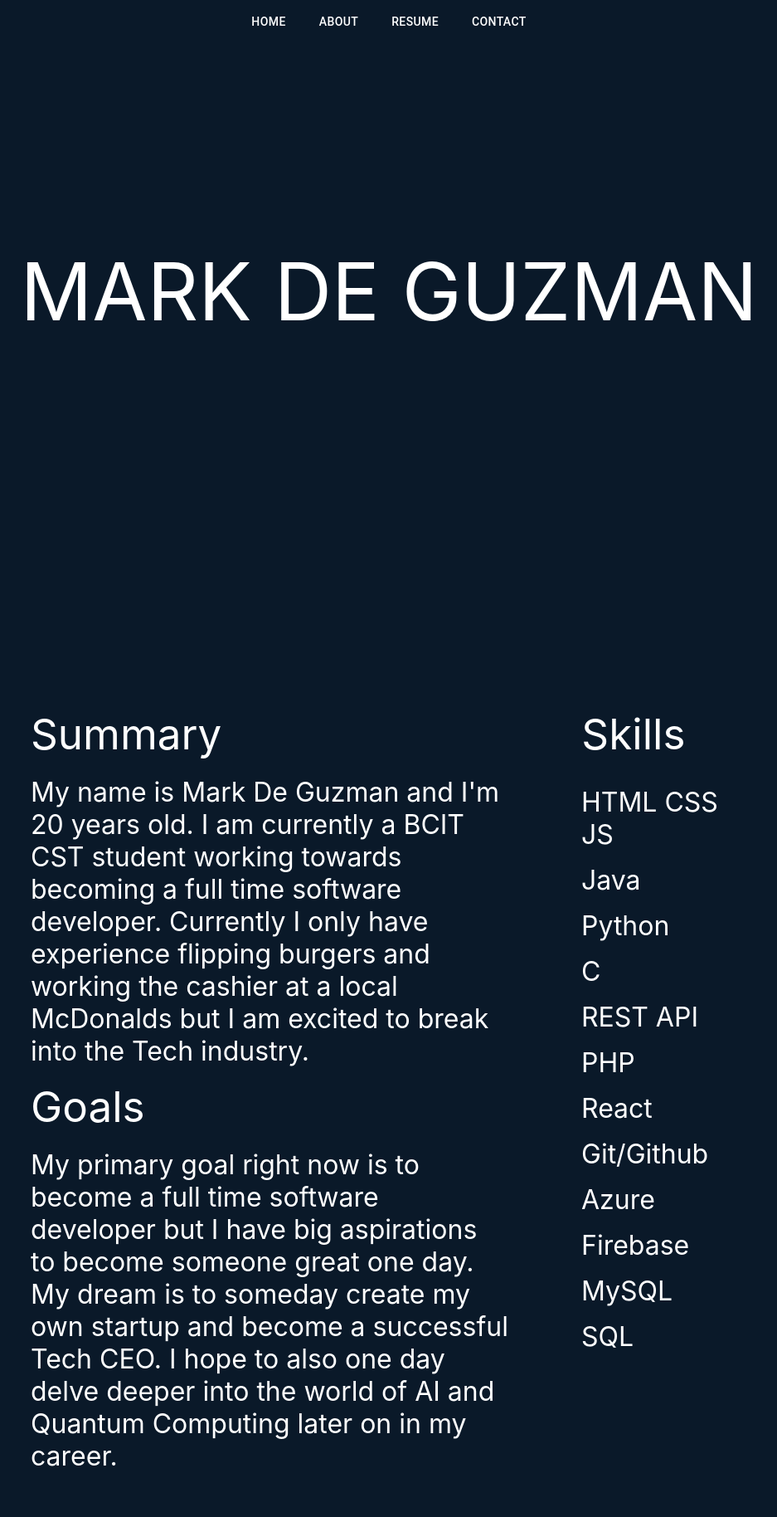
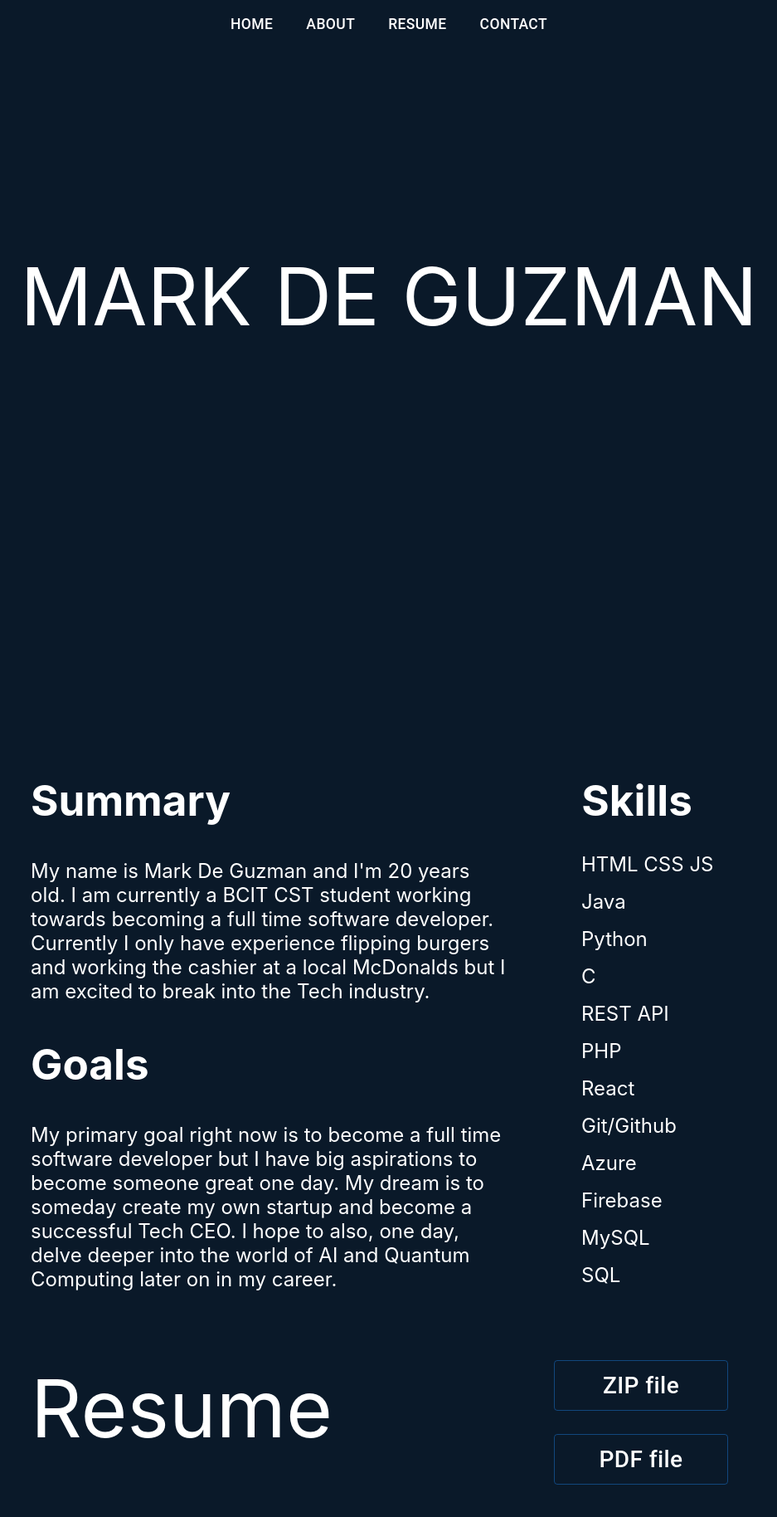
Before and after one commit to mark-p7/markdeguzman, a React (Create React App) app: page / in a window 1280 px wide. Shown: the top 1828 px of the page at 83% size, without its empty margins (171-1108 px from the left). Built offline with nearby package versions, Linux system fonts and the light colour scheme; no server answers.

Commit message:
added resume component

```diff
--- a/package.json
+++ b/package.json
@@ -6,6 +6,7 @@
   "dependencies": {
     "@emotion/react": "^11.8.2",
     "@emotion/styled": "^11.8.1",
+    "@mui/icons-material": "^5.5.1",
     "@mui/material": "^5.5.3",
     "@testing-library/jest-dom": "^5.16.3",
     "@testing-library/react": "^12.1.4",
@@ -13,8 +14,10 @@
     "axios": "^0.26.1",
     "react": "^17.0.2",
     "react-dom": "^17.0.2",
+    "react-reveal": "^1.2.2",
     "react-router-dom": "^6.3.0",
     "react-scripts": "5.0.0",
+    "react-scroll": "^1.8.6",
     "styled-components": "^5.3.5",
     "web-vitals": "^2.1.4"
   },
--- a/src/components/Navbar.js
+++ b/src/components/Navbar.js
@@ -1,5 +1,7 @@
-import { Button, Box } from "@mui/material";
-import React, { useEffect, useRef } from "react";
+import { Typography, Button, Box, ThemeProvider } from "@mui/material";
+import React, { useRef } from "react";
+import Theme from "../pages/Theme";
+import {Link} from 'react-scroll'
 // import Styled from "styled-components";
 
 /** TO-DO List:
@@ -9,8 +11,15 @@ import React, { useEffect, useRef } from "react";
 
 function HeaderButton(prop) {
     return (
-        <Button sx={{ paddingLeft: '20px', paddingRight: '20px', color: '#FFFFFF' }} variant="text">
-            {prop.text}
+        <Button sx={{ paddingLeft: '20px', paddingRight: '20px' }} variant="text">
+
+            <ThemeProvider theme={Theme}>
+                <Link to={prop.target} spy={true} smooth={true}>
+                <Typography variant="menuItems">
+                {prop.text}
+            </Typography>
+                </Link>
+            </ThemeProvider>
         </Button>
     )
 }
@@ -24,12 +33,12 @@ function Heading(prop) {
 
     return (
         <>
-            <Box sx={{ textAlign: 'center', padding: '1vh 0 1vh 0', backgroundColor: {background}}}>
+            <Box id="head" sx={{ textAlign: 'center', padding: '1vh 0 1vh 0', backgroundColor: { background } }}>
                 <div>
-                    <HeaderButton text=" Home "/>
-                    <HeaderButton text=" About " />
-                    <HeaderButton text=" Resume " />
-                    <HeaderButton text=" Contact " />
+                    <HeaderButton text=" Home " target="head"/>
+                    <HeaderButton text=" About " target="about-component"/>
+                    <HeaderButton text=" Resume " target="resume"/>
+                    <HeaderButton text=" Contact " target="about-component"/>
                 </div>
             </Box>
         </>
--- a/src/pages/Aboutpage/Aboutpage.js
+++ b/src/pages/Aboutpage/Aboutpage.js
@@ -1,9 +1,12 @@
-import { Typography, Box, List, ListItem } from "@mui/material";
+import { Typography, Box, List, ListItem, Button } from "@mui/material";
+import Fade from 'react-reveal/Fade';
+
 export default function Aboutpage() {
     return (
-        <div style={{ height: '100%' }}>
-            <Box sx={{ display: 'grid', gridTemplateColumns: '45vw 20vw', gridTemplateRows: 'auto 50vh', width: '100%', gap: '1em 2em' }}>
+        <div id="about-component" style={{ height: '100%', paddingTop: '13.5vh', paddingBottom: '15vh' }}>
+            <Box sx={{ display: 'grid', gridTemplateColumns: '45vw 20vw', gridTemplateRows: 'auto auto auto', width: '100%', gap: '1em 2em' }}>
                 <div style={{ textAlign: 'left' }}>
+                    <Fade left>
                         <Typography variant="title">Summary</Typography>
                         <br />
                         <br />
@@ -12,8 +15,10 @@ export default function Aboutpage() {
                             Currently I only have experience flipping burgers and working the cashier at a local
                             McDonalds but I am excited to break into the Tech industry.
                         </Typography>
+                    </Fade>
                 </div>
                 <div style={{ gridArea: '1 / 2 / span 2 / span 1', overflow: 'hidden', textAlign: 'left' }}>
+                    <Fade right>
                         <Typography variant="title" sx={{ paddingLeft: '1.1em' }}>
                             Skills
                         </Typography>
@@ -93,8 +98,10 @@ export default function Aboutpage() {
                                 </ListItem>
                             </List>
                         </ul>
+                    </Fade>
                 </div>
                 <div style={{ textAlign: 'left' }}>
+                    <Fade bottom>
                         <Typography variant="title">
                             Goals
                         </Typography>
@@ -103,9 +110,28 @@ export default function Aboutpage() {
                         <Typography variant="info">
                             My primary goal right now is to become a full time software developer but
                             I have big aspirations to become someone great one day. My dream is to someday
-                        create my own startup and become a successful Tech CEO. I hope to also one day
+                            create my own startup and become a successful Tech CEO. I hope to also, one day,
                             delve deeper into the world of AI and Quantum Computing later on in my career.
                         </Typography>
+                    </Fade>
+                </div>
+                <div id="resume" style={{ gridArea: '3 / 1 / span 1 / span 1', textAlign: 'left', paddingTop: '5vh' }}>
+                    <Fade left>
+                        <Typography variant="name">Resume</Typography>
+                    </Fade>
+                </div>
+                <div style={{ marginTop: '5vh' }}>
+                <Fade right>
+                    <Button variant="outlined" style={{ textTransform: 'none', width: '15em' }}>
+                        <Typography id="quote" className="quote" variant="quote">ZIP file</Typography>
+                    </Button>
+                </Fade>
+                <Fade bottom>
+                <Button variant="outlined" style={{ textTransform: 'none', width: '15em', marginTop: '2em' }}>
+                        <Typography id="quote" className="quote" variant="quote">PDF file</Typography>
+                    </Button>
+                </Fade>
+
                 </div>
             </Box>
         </div>
--- a/src/pages/Homepage/Homepage.js
+++ b/src/pages/Homepage/Homepage.js
@@ -1,4 +1,5 @@
-import { createTheme, ThemeProvider, Typography, Box, List, ListItem } from "@mui/material";
+import { ThemeProvider, Typography, Box, Button } from "@mui/material";
+import { FileDownload } from "@mui/icons-material";
 import Heading from "../../components/Navbar";
 import axios from "axios";
 import Aboutpage from "../Aboutpage/Aboutpage";
@@ -21,7 +22,6 @@ function getQuote() {
         responseTracker = response;
         quote.style.opacity = 0;
         author.style.opacity = 0;
-
         setTimeout(setQuote, 1000);
     })
 }
@@ -33,7 +33,7 @@ function Homepage() {
         <>
             <Heading background={true} />
             <ThemeProvider theme={Theme}>
-                <Box sx={{ display: 'grid', width: '100%', textAlign: 'center', gridTemplateRows: '100vh 100vh 100vh 100vh', height: '100%', justifyItems: 'center', alignItems: 'center' }}>
+                <Box sx={{ display: 'grid', width: '100%', textAlign: 'center', gridTemplateRows: '110vh auto 20vw 100vw', height: '100%', justifyItems: 'center', alignItems: 'center' }}>
                     <div style={{ height: '100%', display: 'inline-flex' }}>
                         <div style={{ margin: 'auto', marginTop: '15em' }}>
                             <Typography variant="name">MARK DE GUZMAN</Typography>
@@ -44,6 +44,21 @@ function Homepage() {
                         </div>
                     </div>
                     < Aboutpage/>
+
+                    <div>
+                        {/* <div id="resume" style={{ margin: 'auto'}}> */}
+                            {/* <Typography variant="name">Resume</Typography>
+                            <br />
+                            <Button variant="outlined" style={{textTransform: 'none', width: '60%', marginTop: '4vh'}}>
+                                <Typography id="quote" className="quote" variant="quote">ZIP file</Typography>
+                            </Button>
+                            <br />
+                            <Button variant="outlined" style={{textTransform: 'none', width: '60%', marginTop: '2vh'}}>
+                                <Typography id="quote" className="quote" variant="quote">PDF file</Typography>
+                            </Button> */}
+                        {/* </div> */}
+                    </div>
+
                     {/* <div style={{ height: '100%' }}>
                         <Typography variant="quote">(Quote)</Typography>
                     </div>
--- a/src/pages/Theme.js
+++ b/src/pages/Theme.js
@@ -29,7 +29,8 @@ const Theme = createTheme({
                     style: {
                         color: 'white',
                         fontSize: '3.2em',
-                        transition: 'opacity 1s'
+                        transition: 'opacity 1s',
+                        fontWeight: 'bold'
                     }
                 },
                 {
@@ -38,8 +39,17 @@ const Theme = createTheme({
                     },
                     style: {
                         color: 'white',
-                        fontSize: '2em',
+                        fontSize: '1.5em',
                         transition: 'opacity 1s'
+                    }
+                },
+                {
+                    props: {
+                        variant: 'menuItems'
+                    },
+                    style: {
+                        color: 'white',
+                        fontSize: '1.25em'
                     }
                 }
             ]
```
Also changed, not shown: 1 other file (tests, documents, lock files or other folders). Lines whose indentation alone changed are shown as unchanged.
